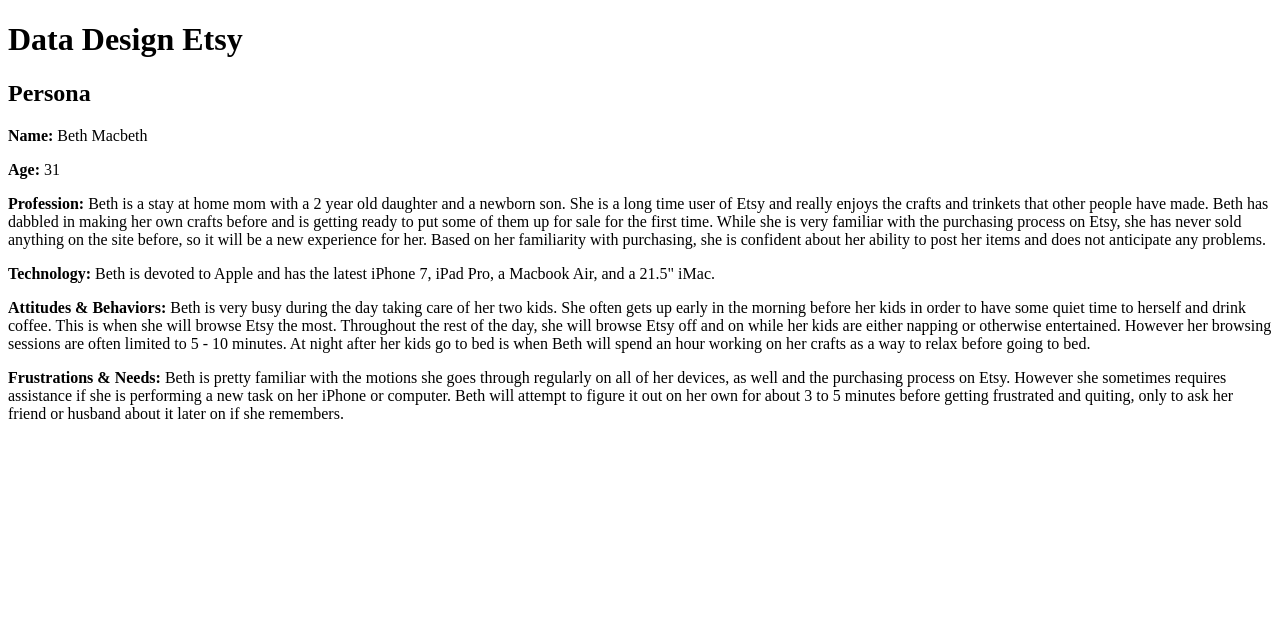
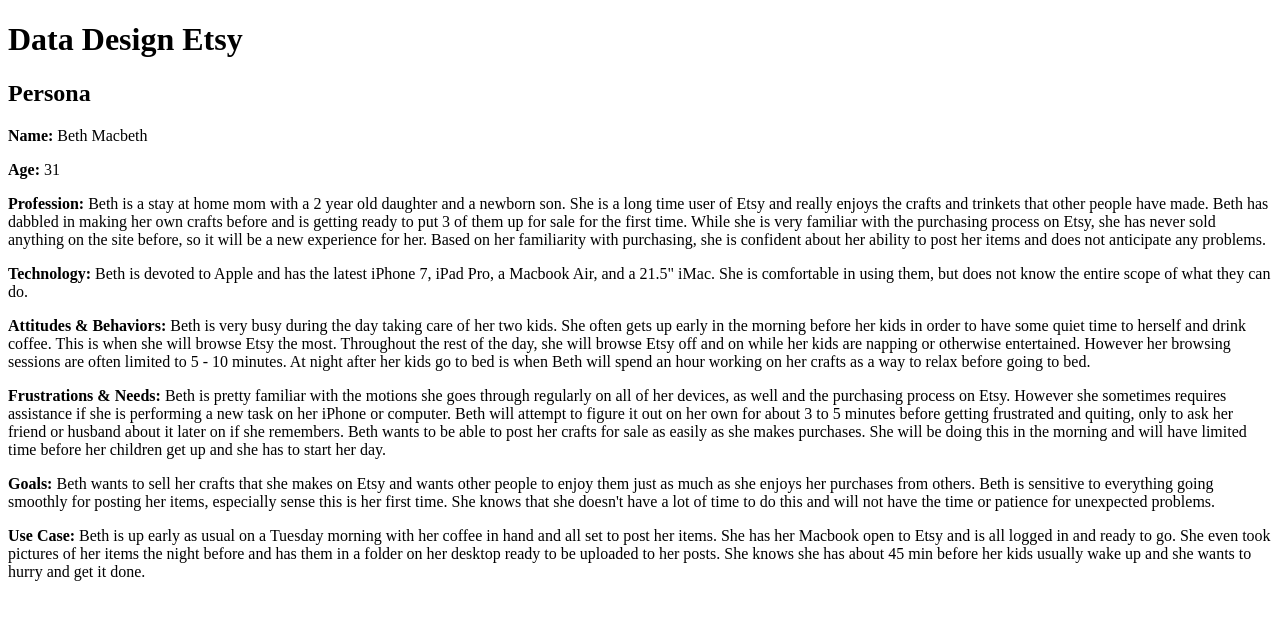
Before and after one commit to djackreuter/data-design-etsy, a PHP site: page / in a window 1280 px wide. Shown: the top 620 px of the page. Run offline with PHP 8.4, Linux system fonts and the light colour scheme.

Commit message:
added goals and use case completing persona

```diff
--- a/index.php
+++ b/index.php
@@ -11,23 +11,34 @@
 		<p><strong>Age:</strong> 31</p>
 		<p><strong>Profession:</strong> Beth is a stay at home mom with a 2 year old daughter and a newborn son. She is
 			a long time user of Etsy and really enjoys the crafts and trinkets that other people have made. Beth has
-			dabbled in making her own crafts before and is getting ready to put some of them up for sale for the first
+			dabbled in making her own crafts before and is getting ready to put 3 of them up for sale for the first
 			time. While she is very familiar with the purchasing process on Etsy, she has never sold anything on the
 			site before, so it will be a new experience for her. Based on her familiarity with purchasing, she
 			is confident about her ability to post her items and does not anticipate any problems.</p>
 		<p><strong>Technology:</strong> Beth is devoted to Apple and has the latest iPhone 7, iPad Pro, a Macbook Air,
-			and a 21.5" iMac.</p>
+			and a 21.5" iMac. She is comfortable in using them, but does not know the entire scope of what they can do.</p>
 		<p><strong>Attitudes & Behaviors:</strong> Beth is very busy during the day taking care of her two kids. She
 			often gets up early in the morning before her kids in order to have some quiet time to herself and drink
 			coffee. This is when she will browse Etsy the most. Throughout the rest of the day, she will browse Etsy
-			off and on while her kids are either napping or otherwise entertained. However her browsing sessions are
+			off and on while her kids are napping or otherwise entertained. However her browsing sessions are
 			often limited to 5 - 10 minutes. At night after her kids go to bed is when Beth will spend an hour working
 			on her crafts as a way to relax before going to bed.</p>
 		<p><strong>Frustrations & Needs:</strong> Beth is pretty familiar with the motions she goes through regularly
 			on all of her devices, as well and the purchasing process on Etsy. However she sometimes requires assistance
 			if she is performing a new task on her iPhone or computer. Beth will attempt to figure it out on her own for
 			about 3 to 5 minutes before getting frustrated and quiting, only to ask her friend or husband about it later
-			on if she remembers.</p>
+			on if she remembers. Beth wants to be able to post her crafts for sale as easily as she makes purchases.
+			She will be doing this in the morning and will have limited time before her children get up and she has to
+			start her day.</p>
+		<p><strong>Goals:</strong> Beth wants to sell her crafts that she makes on Etsy and wants other people to enjoy
+			them just as much as she enjoys her purchases from others. Beth is sensitive to everything going smoothly
+			for posting her items, especially sense this is her first time. She knows that she doesn't have a lot of
+			time to do this and will not have the time or patience for unexpected problems.</p>
+		<p><strong>Use Case:</strong> Beth is up early as usual on a Tuesday morning with her coffee in hand and all
+			set to post her items. She has her Macbook open to Etsy and is all logged in and ready to go. She
+			even took pictures of her items the night before and has them in a folder on her desktop ready to be
+			uploaded to her posts. She knows she has about 45 min before her kids usually wake up and she wants to hurry
+			and get it done.</p>
 
 	</body>
 </html>
```
